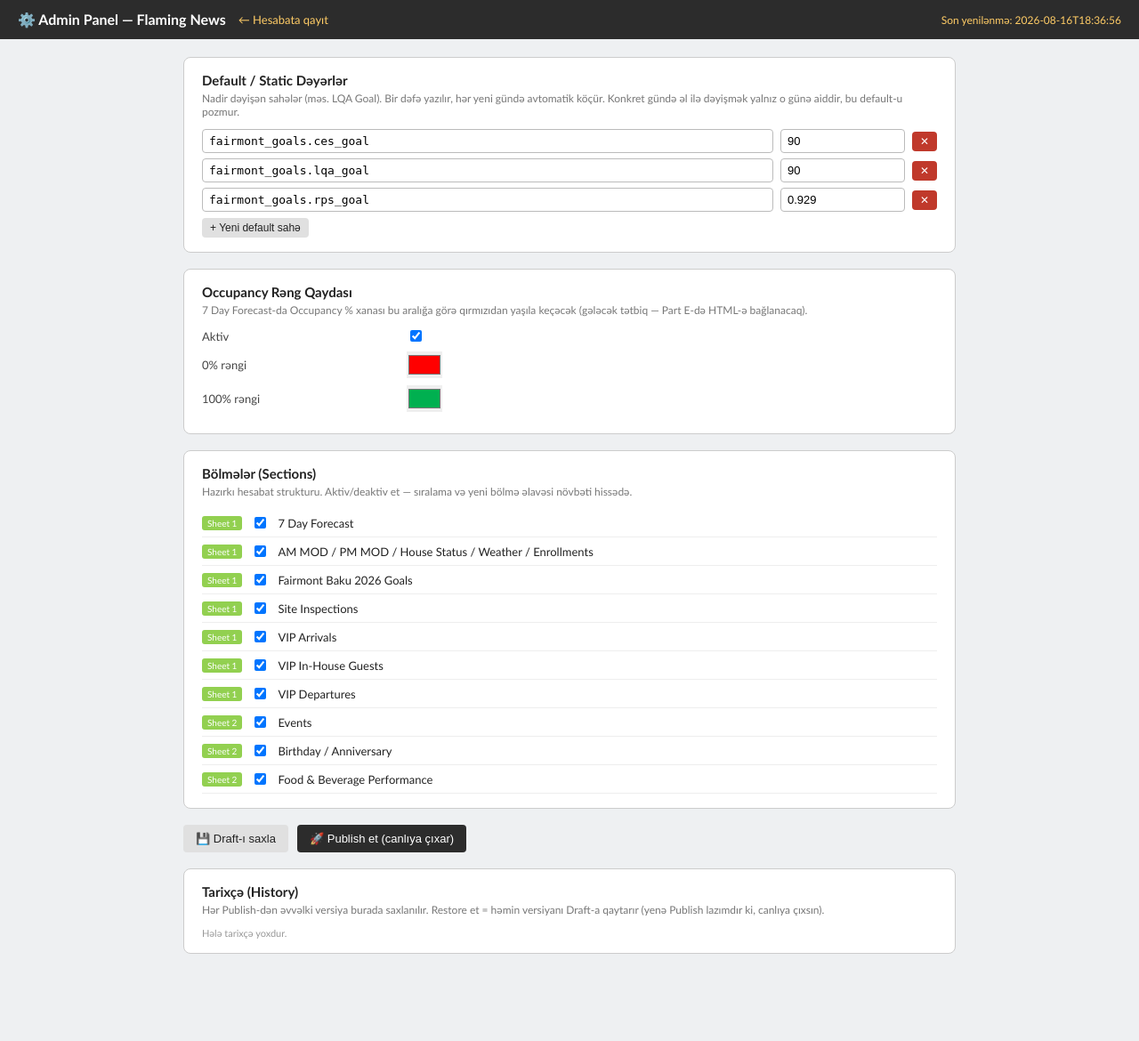
After one commit to NematMaharramov/Flaming-news, a Flask app: page /admin in a window 1280 px wide. The commit adds this page. Shown: the whole page at 89% size. Run offline with Flask 3, Linux system fonts and the light colour scheme; data that the repository does not hold is empty.

Commit message:
PART A: Wire up report_config.py — Admin Panel entry point, draft/publish/history, static defaults
The config engine (report_config.py) already existed from an earlier
attempt but was completely unwired — nothing called it, and the admin
API/UI that used it had been reverted out. This wires it up properly:

- data_store.py: apply_static_defaults() now runs whenever a brand-new day
  is created (both the very-first-day case and the carry-forward case),
  so admin-defined defaults (e.g. LQA goal) auto-populate every new report.
  Verified the critical rule end-to-end: a manually-overridden value on an
  already-SAVED day is never touched by a later default change, while a
  brand new day picks up the new default going forward — exactly the 'LQA
  stays 90 until I change it, then it's 90 everywhere new' behaviour asked
  for.
- New admin_api.py (clean Flask Blueprint, rewritten from scratch): GET/POST
  draft, POST publish, GET history, POST restore-into-draft. No auth, per
  requirement (open access).
- New /admin page (templates/admin.html): functional editor for static
  defaults (add/edit/remove dotted-path -> value pairs), the occupancy
  color rule (enabled + low/high colors, wired up for Part E), and a
  sections list with enable/disable toggles. Save Draft / Publish buttons,
  history list with Restore. Not the full WYSIWYG cell-level editor yet
  (that's Part C) — this is the functional foundation plus a real, usable
  entry point, which is what was missing ('Admin üçün giriş görmədim').
- Added an ⚙️ Admin link in the main editor's topbar.
- Verified live: admin page loads, draft/publish/history round-trip
  correctly, and the full report pipeline (upload, save, Excel export, PDF
  export) still works unchanged alongside the new admin routes.

```diff
--- /dev/null
+++ b/admin_api.py
@@ -0,0 +1,55 @@
+"""
+Flaming News - Admin API
+Flask Blueprint exposing report_config's draft/publish/history workflow.
+No authentication (per requirement: open access, no login wall) — anyone
+with the URL can edit. Mounted at /api/admin/... in app.py.
+"""
+from flask import Blueprint, jsonify, request
+
+import report_config
+
+admin_bp = Blueprint('admin_api', __name__, url_prefix='/api/admin')
+
+
+@admin_bp.route('/config/published', methods=['GET'])
+def get_published():
+    return jsonify(report_config.load_published())
+
+
+@admin_bp.route('/config/draft', methods=['GET'])
+def get_draft():
+    return jsonify(report_config.load_draft())
+
+
+@admin_bp.route('/config/draft', methods=['POST'])
+def post_draft():
+    body = request.get_json(force=True)
+    saved = report_config.save_draft(body)
+    return jsonify({'status': 'ok', 'config': saved})
+
+
+@admin_bp.route('/config/publish', methods=['POST'])
+def post_publish():
+    published = report_config.publish_draft()
+    return jsonify({'status': 'ok', 'config': published})
+
+
+@admin_bp.route('/config/history', methods=['GET'])
+def get_history():
+    return jsonify(report_config.list_history())
+
+
+@admin_bp.route('/config/history/<entry_id>', methods=['GET'])
+def get_history_entry(entry_id):
+    cfg = report_config.get_history_version(entry_id)
+    if cfg is None:
+        return jsonify({'status': 'error', 'message': 'Not found'}), 404
+    return jsonify(cfg)
+
+
+@admin_bp.route('/config/history/<entry_id>/restore', methods=['POST'])
+def post_restore(entry_id):
+    cfg = report_config.restore_history_version(entry_id)
+    if cfg is None:
+        return jsonify({'status': 'error', 'message': 'Not found'}), 404
+    return jsonify({'status': 'ok', 'config': cfg, 'note': 'Restored into DRAFT — click Publish to make it live.'})
--- a/app.py
+++ b/app.py
@@ -10,9 +10,12 @@ import parsers
 import rules
 import excel_writer
 import data_store
+import report_config
+from admin_api import admin_bp
 
 app = Flask(__name__)
 app.secret_key = 'flaming-news-secret'  # change in production / set via env var
+app.register_blueprint(admin_bp)
 
 PHOTOS_DIR = os.path.join(data_store.DATA_DIR, 'photos')
 os.makedirs(PHOTOS_DIR, exist_ok=True)
@@ -21,6 +24,11 @@ os.makedirs(PHOTOS_DIR, exist_ok=True)
 def _today_iso():
     q = request.args.get('date') or (request.json.get('date') if request.is_json else None)
     return q or date.today().isoformat()
+
+
+@app.route('/admin', methods=['GET'])
+def admin_page():
+    return render_template('admin.html')
 
 
 @app.route('/', methods=['GET'])
--- /dev/null
+++ b/templates/admin.html
@@ -0,0 +1,209 @@
+<!DOCTYPE html>
+<html lang="az">
+<head>
+<meta charset="UTF-8">
+<title>Admin Panel — Flaming News</title>
+<meta name="viewport" content="width=device-width, initial-scale=1.0">
+<style>
+  * { box-sizing: border-box; }
+  body { font-family: Calibri, Arial, sans-serif; background:#eef0f2; margin:0; padding:0; color:#222; }
+  .topbar { background:#2c2c2c; color:#fff; padding:12px 20px; display:flex; align-items:center; gap:14px; }
+  .topbar h1 { font-size:16px; margin:0; }
+  .topbar a { color:#ffcc66; text-decoration:none; font-size:13px; }
+  .wrap { max-width:900px; margin:20px auto; padding:0 16px 60px; }
+  .card { background:#fff; border:1px solid #ccc; border-radius:8px; padding:16px 20px; margin-bottom:18px; }
+  .card h2 { font-size:15px; margin:0 0 4px; }
+  .card .desc { font-size:12px; color:#777; margin-bottom:12px; }
+  .row { display:flex; gap:10px; align-items:center; margin-bottom:8px; }
+  .row label { flex:0 0 220px; font-size:13px; color:#444; }
+  .row input[type=text], .row input[type=number] { flex:1; padding:6px 8px; border:1px solid #bbb; border-radius:4px; font-size:13px; }
+  .row input[type=color] { width:40px; height:30px; border:none; padding:0; }
+  .defaults-row { display:flex; gap:8px; align-items:center; margin-bottom:6px; }
+  .defaults-row input { padding:5px 7px; border:1px solid #bbb; border-radius:4px; font-size:13px; }
+  .defaults-row input.path { flex:1; font-family:monospace; }
+  .defaults-row input.value { width:140px; }
+  .btn { background:#2c2c2c; color:#fff; border:none; border-radius:4px; padding:8px 14px; font-size:13px; cursor:pointer; }
+  .btn:hover { background:#454545; }
+  .btn.secondary { background:#e0e0e0; color:#222; }
+  .btn.secondary:hover { background:#cfcfcf; }
+  .btn.danger { background:#c0392b; }
+  .btn.small { padding:4px 9px; font-size:12px; }
+  .actions { display:flex; gap:10px; margin:18px 0; }
+  .status { font-size:12px; color:#666; margin-left:auto; align-self:center; }
+  .section-item { display:flex; align-items:center; gap:10px; padding:6px 0; border-bottom:1px solid #eee; font-size:13px; }
+  .section-item .sheet-badge { background:#92D050; color:#fff; font-size:10px; padding:2px 6px; border-radius:3px; }
+  .history-item { display:flex; align-items:center; gap:10px; padding:7px 0; border-bottom:1px solid #eee; font-size:13px; }
+  .history-item .id { font-family:monospace; color:#555; }
+  .toast { position:fixed; bottom:20px; right:20px; background:#2e7d32; color:#fff; padding:10px 16px; border-radius:4px; font-size:13px; box-shadow:0 2px 8px rgba(0,0,0,.2); display:none; z-index:100; }
+  .toast.error { background:#c0392b; }
+  .note { font-size:11px; color:#999; margin-top:8px; }
+</style>
+</head>
+<body>
+
+<div class="topbar">
+  <h1>⚙️ Admin Panel — Flaming News</h1>
+  <a href="/">← Hesabata qayıt</a>
+  <span class="status" id="statusLine" style="color:#ffcc66;"></span>
+</div>
+
+<div class="wrap">
+
+  <div class="card">
+    <h2>Default / Static Dəyərlər</h2>
+    <div class="desc">Nadir dəyişən sahələr (məs. LQA Goal). Bir dəfə yazılır, hər yeni gündə avtomatik köçür. Konkret gündə əl ilə dəyişmək yalnız o günə aiddir, bu default-u pozmur.</div>
+    <div id="defaultsList"></div>
+    <button class="btn small secondary" id="addDefaultBtn">+ Yeni default sahə</button>
+  </div>
+
+  <div class="card">
+    <h2>Occupancy Rəng Qaydası</h2>
+    <div class="desc">7 Day Forecast-da Occupancy % xanası bu aralığa görə qırmızıdan yaşıla keçəcək (gələcək tətbiq — Part E-də HTML-ə bağlanacaq).</div>
+    <div class="row"><label>Aktiv</label><input type="checkbox" id="occEnabled"></div>
+    <div class="row"><label>0% rəngi</label><input type="color" id="occLowColor"></div>
+    <div class="row"><label>100% rəngi</label><input type="color" id="occHighColor"></div>
+  </div>
+
+  <div class="card">
+    <h2>Bölmələr (Sections)</h2>
+    <div class="desc">Hazırkı hesabat strukturu. Aktiv/deaktiv et — sıralama və yeni bölmə əlavəsi növbəti hissədə.</div>
+    <div id="sectionsList"></div>
+  </div>
+
+  <div class="actions">
+    <button class="btn secondary" id="saveDraftBtn">💾 Draft-ı saxla</button>
+    <button class="btn" id="publishBtn">🚀 Publish et (canlıya çıxar)</button>
+  </div>
+
+  <div class="card">
+    <h2>Tarixçə (History)</h2>
+    <div class="desc">Hər Publish-dən əvvəlki versiya burada saxlanılır. Restore et = həmin versiyanı Draft-a qaytarır (yenə Publish lazımdır ki, canlıya çıxsın).</div>
+    <div id="historyList"></div>
+  </div>
+
+</div>
+
+<div class="toast" id="toast"></div>
+
+<script>
+let DRAFT = null;
+
+function toast(msg, isError=false) {
+  const t = document.getElementById('toast');
+  t.textContent = msg;
+  t.className = 'toast' + (isError ? ' error' : '');
+  t.style.display = 'block';
+  setTimeout(()=>{ t.style.display='none'; }, 3000);
+}
+
+async function loadDraft() {
+  const res = await fetch('/api/admin/config/draft');
+  DRAFT = await res.json();
+  renderDefaults();
+  renderOccupancy();
+  renderSections();
+  document.getElementById('statusLine').textContent = 'Son yenilənmə: ' + (DRAFT.updated_at || '—');
+}
+
+function renderDefaults() {
+  const list = document.getElementById('defaultsList');
+  list.innerHTML = '';
+  const entries = Object.entries(DRAFT.static_defaults || {});
+  entries.forEach(([path, value], i) => {
+    const row = document.createElement('div');
+    row.className = 'defaults-row';
+    const pathInput = document.createElement('input');
+    pathInput.className = 'path'; pathInput.value = path; pathInput.placeholder = 'fairmont_goals.lqa_goal';
+    pathInput.addEventListener('input', () => {
+      const newDefaults = {};
+      Object.entries(DRAFT.static_defaults).forEach(([p,v],j)=>{ newDefaults[j===i?pathInput.value:p] = v; });
+      DRAFT.static_defaults = newDefaults;
+    });
+    const valueInput = document.createElement('input');
+    valueInput.className = 'value'; valueInput.value = value; valueInput.placeholder = 'dəyər';
+    valueInput.addEventListener('input', () => { DRAFT.static_defaults[path] = valueInput.value; });
+    const delBtn = document.createElement('button');
+    delBtn.className = 'btn small danger'; delBtn.textContent = '✕';
+    delBtn.addEventListener('click', () => { delete DRAFT.static_defaults[path]; renderDefaults(); });
+    row.appendChild(pathInput); row.appendChild(valueInput); row.appendChild(delBtn);
+    list.appendChild(row);
+  });
+}
+document.getElementById('addDefaultBtn').addEventListener('click', () => {
+  DRAFT.static_defaults = DRAFT.static_defaults || {};
+  DRAFT.static_defaults[''] = '';
+  renderDefaults();
+});
+
+function renderOccupancy() {
+  const r = DRAFT.occupancy_color_rule || {};
+  document.getElementById('occEnabled').checked = !!r.enabled;
+  document.getElementById('occLowColor').value = r.low_color || '#FF0000';
+  document.getElementById('occHighColor').value = r.high_color || '#00B050';
+  document.getElementById('occEnabled').onchange = (e) => { DRAFT.occupancy_color_rule.enabled = e.target.checked; };
+  document.getElementById('occLowColor').oninput = (e) => { DRAFT.occupancy_color_rule.low_color = e.target.value; };
+  document.getElementById('occHighColor').oninput = (e) => { DRAFT.occupancy_color_rule.high_color = e.target.value; };
+}
+
+function renderSections() {
+  const list = document.getElementById('sectionsList');
+  list.innerHTML = '';
+  (DRAFT.sections || []).forEach((s, i) => {
+    const row = document.createElement('div');
+    row.className = 'section-item';
+    const badge = document.createElement('span');
+    badge.className = 'sheet-badge'; badge.textContent = 'Sheet ' + s.sheet;
+    const chk = document.createElement('input');
+    chk.type = 'checkbox'; chk.checked = !!s.enabled;
+    chk.addEventListener('change', () => { DRAFT.sections[i].enabled = chk.checked; });
+    const title = document.createElement('span');
+    title.textContent = s.title; title.style.flex = '1';
+    row.appendChild(badge); row.appendChild(chk); row.appendChild(title);
+    list.appendChild(row);
+  });
+}
+
+document.getElementById('saveDraftBtn').addEventListener('click', async () => {
+  const res = await fetch('/api/admin/config/draft', {
+    method:'POST', headers:{'Content-Type':'application/json'}, body: JSON.stringify(DRAFT)
+  });
+  const j = await res.json();
+  if (j.status === 'ok') { DRAFT = j.config; toast('Draft saxlanıldı.'); }
+  else toast('Xəta baş verdi', true);
+});
+
+document.getElementById('publishBtn').addEventListener('click', async () => {
+  if (!confirm('Bu dəyişiklikləri canlıya çıxarmaq istədiyinizə əminsiniz? Yalnız BUNDAN SONRA yaradılan günlərə tətbiq olunacaq.')) return;
+  const res = await fetch('/api/admin/config/publish', { method:'POST' });
+  const j = await res.json();
+  if (j.status === 'ok') { toast('Publish edildi ✅'); loadHistory(); }
+  else toast('Xəta baş verdi', true);
+});
+
+async function loadHistory() {
+  const res = await fetch('/api/admin/config/history');
+  const entries = await res.json();
+  const list = document.getElementById('historyList');
+  list.innerHTML = '';
+  if (!entries.length) { list.innerHTML = '<div class="note">Hələ tarixçə yoxdur.</div>'; return; }
+  entries.forEach(e => {
+    const row = document.createElement('div');
+    row.className = 'history-item';
+    const id = document.createElement('span'); id.className = 'id'; id.textContent = e.id;
+    const restoreBtn = document.createElement('button');
+    restoreBtn.className = 'btn small secondary'; restoreBtn.textContent = 'Restore → Draft';
+    restoreBtn.addEventListener('click', async () => {
+      const r = await fetch(`/api/admin/config/history/${e.id}/restore`, {method:'POST'});
+      const j = await r.json();
+      if (j.status === 'ok') { DRAFT = j.config; renderDefaults(); renderOccupancy(); renderSections(); toast(j.note); }
+    });
+    row.appendChild(id); row.appendChild(restoreBtn);
+    list.appendChild(row);
+  });
+}
+
+loadDraft();
+loadHistory();
+</script>
+</body>
+</html>
--- a/templates/index.html
+++ b/templates/index.html
@@ -92,6 +92,7 @@
   <button class="btn secondary" id="saveBtn">💾 Save</button>
   <button class="btn" id="exportBtn">⬇️ Excel</button>
   <button class="btn" id="exportPdfBtn">⬇️ PDF</button>
+  <a href="/admin" class="btn secondary" style="text-decoration:none;">⚙️ Admin</a>
 </div>
 
 {% if carried %}
```
Also changed, not shown: data_store.py (+8 -1 lines), report_config.py (added, +185 -0 lines).
